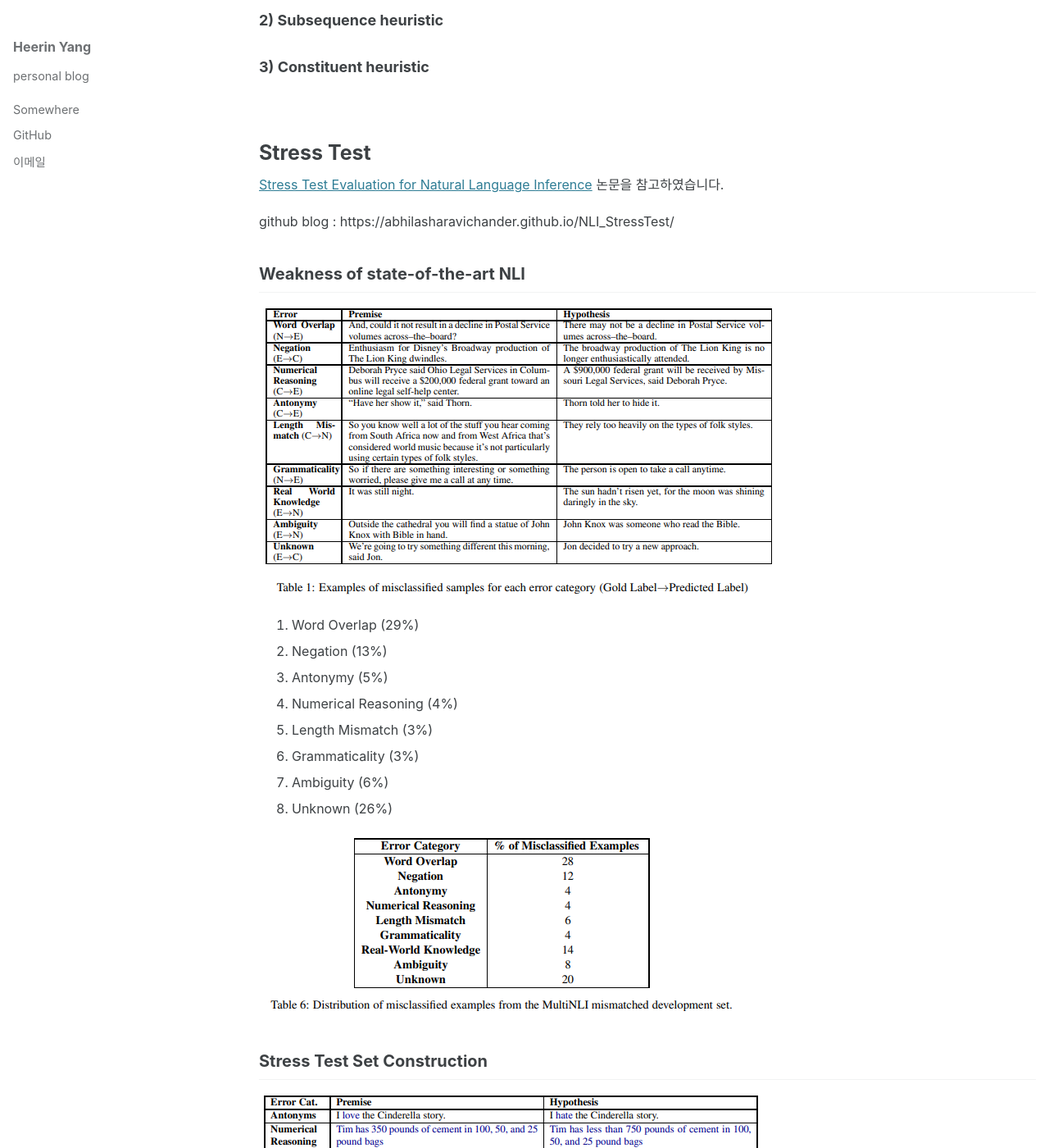
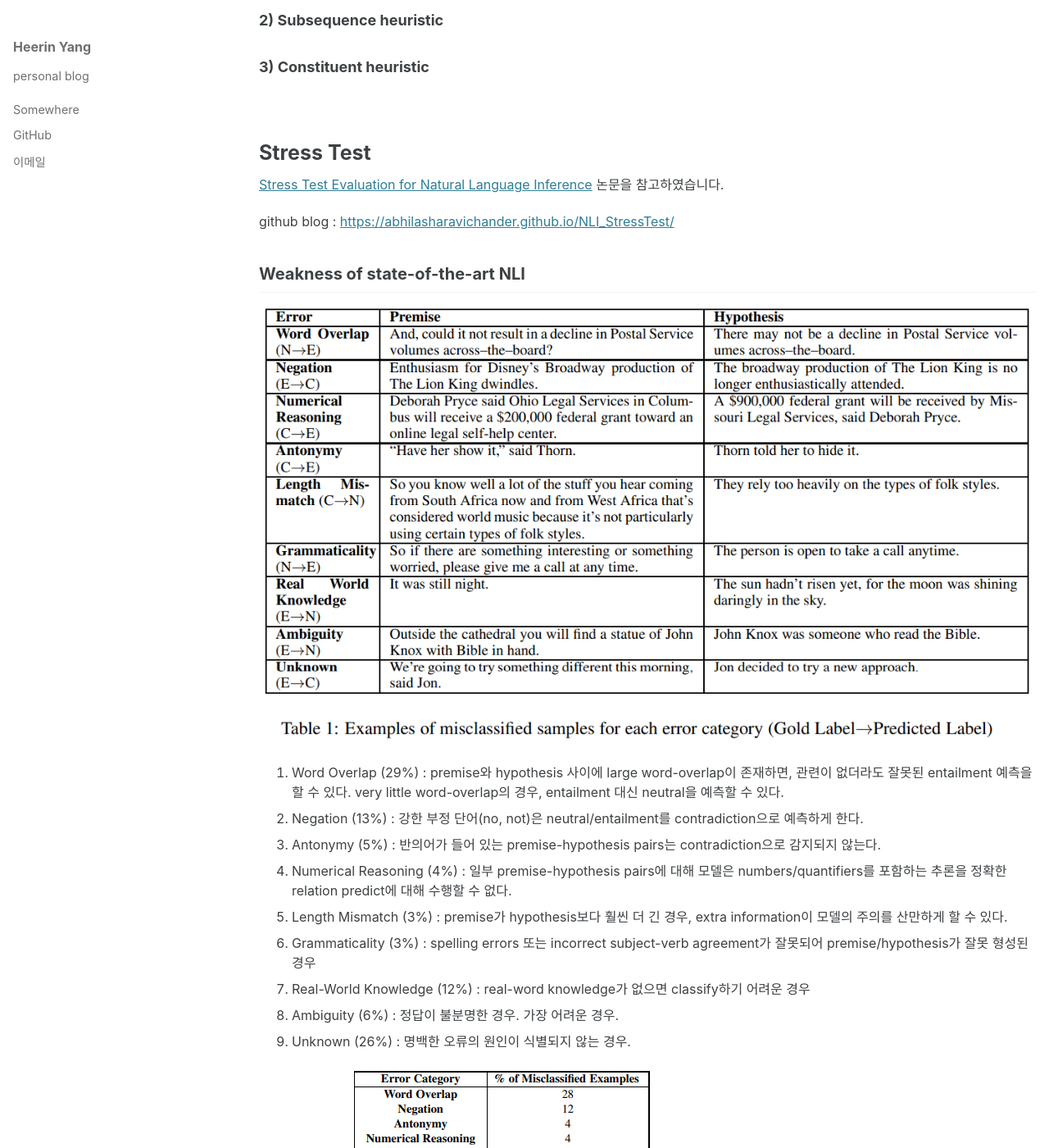
Before and after one commit to hryang06/hryang06.github.io, a Jekyll site: the page built from _posts/2020-09-09-HANS.md, in a window 1280 px wide and 1400 px high, scrolled down 6256 px. Shown: the whole window at 82% size. Built offline with Jekyll 4.4.1, drawn with Linux system fonts in a browser that asks for light colours; cached includes are drawn as plain includes; some of the changed text lies outside the part shown.

Commit message:
Modified HANS

```diff
--- a/_posts/2020-09-09-HANS.md
+++ b/_posts/2020-09-09-HANS.md
@@ -171,20 +171,21 @@ NLI는 premise(A)에 대해 hypothesis(B)가 true(entailment)인지, false(contr
 
 [Stress Test Evaluation for Natural Language Inference](https://arxiv.org/abs/1806.00692) 논문을 참고하였습니다.
 
-github blog : https://abhilasharavichander.github.io/NLI_StressTest/
+github blog : <https://abhilasharavichander.github.io/NLI_StressTest/>
 
 ## Weakness of state-of-the-art NLI
 
 ![Misclassified Examples](/assets/images/post/hans/misclassified-examples.PNG)
 
-1. Word Overlap (29%)
-2. Negation (13%)
-3. Antonymy (5%)
-4. Numerical Reasoning (4%)
-5. Length Mismatch (3%)
-6. Grammaticality (3%)
-7. Ambiguity (6%)
-8. Unknown (26%)
+1. Word Overlap (29%) : premise와 hypothesis 사이에 large word-overlap이 존재하면, 관련이 없더라도 잘못된 entailment 예측을 할 수 있다. very little word-overlap의 경우, entailment 대신 neutral을 예측할 수 있다.
+2. Negation (13%) : 강한 부정 단어(no, not)은 neutral/entailment를 contradiction으로 예측하게 한다.
+3. Antonymy (5%) : 반의어가 들어 있는 premise-hypothesis pairs는 contradiction으로 감지되지 않는다.
+4. Numerical Reasoning (4%) : 일부 premise-hypothesis pairs에 대해 모델은 numbers/quantifiers를 포함하는 추론을 정확한 relation predict에 대해 수행할 수 없다.
+5. Length Mismatch (3%) : premise가 hypothesis보다 훨씬 더 긴 경우, extra information이 모델의 주의를 산만하게 할 수 있다.
+6. Grammaticality (3%) : spelling errors 또는 incorrect subject-verb agreement가 잘못되어 premise/hypothesis가 잘못 형성된 경우
+7. Real-World Knowledge (12%) : real-word knowledge가 없으면 classify하기 어려운 경우
+8. Ambiguity (6%) : 정답이 불분명한 경우. 가장 어려운 경우.
+9. Unknown (26%) : 명백한 오류의 원인이 식별되지 않는 경우.
 
 ![Misclassified Mnli](/assets/images/post/hans/misclassified-mnli.PNG)
 
```
Also changed, not shown: other parts of _posts/2020-09-09-HANS.md (+1 -1 lines), assets/images/post/hans/misclassified-examples.PNG, assets/images/post/hans/stress-examples.PNG.
